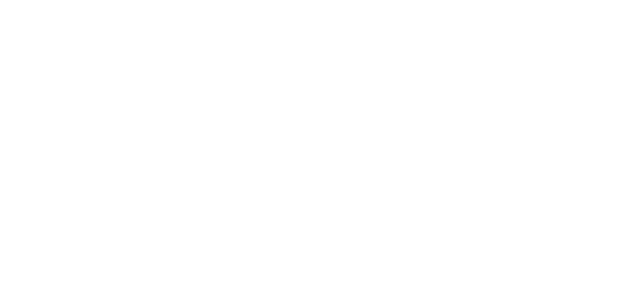
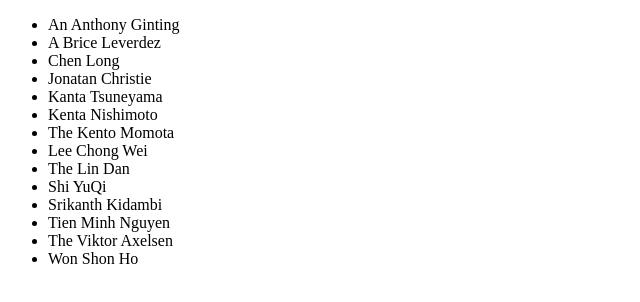
Before and after one commit to jma26/JavaScript30, a plain HTML site: page Sorting Without Articles/index.html in a window 1280 px wide. Shown: the whole page, without its empty margins (0-640 px from the left). Drawn offline with Linux system fonts and the light colour scheme.

Commit message:
Update innerHTML of .players-list with sortedPlayers calling the map function

```diff
--- a/Sorting Without Articles/index.html
+++ b/Sorting Without Articles/index.html
@@ -9,6 +9,6 @@
     <title> Javascript 30: Sorting Without Articles </title>
 </head>
 <body>
-
+    <ul class="players-list"></ul>
 </body>
 </html>
--- a/Sorting Without Articles/main.js
+++ b/Sorting Without Articles/main.js
@@ -1,3 +1,4 @@
+const playerList = document.querySelector('.players-list');
 const players = ['The Kento Momota', 'The Lin Dan', 'Shi YuQi', 'Lee Chong Wei', 'Srikanth Kidambi', 'Won Shon Ho', 'Chen Long', 'The Viktor Axelsen', 'An Anthony Ginting', 'Jonatan Christie', 'A Brice Leverdez', 'Kanta Tsuneyama', 'Kenta Nishimoto', 'Tien Minh Nguyen'];
 
 function stripArticles(player) {
@@ -11,3 +12,7 @@ const sortedPlayers = players.sort(function(a, b) {
         return -1;
     }
 });
+
+playerList.innerHTML = sortedPlayers.map(function(player) {
+    return `<li> ${player} </li>`;
+}).join('');
```
